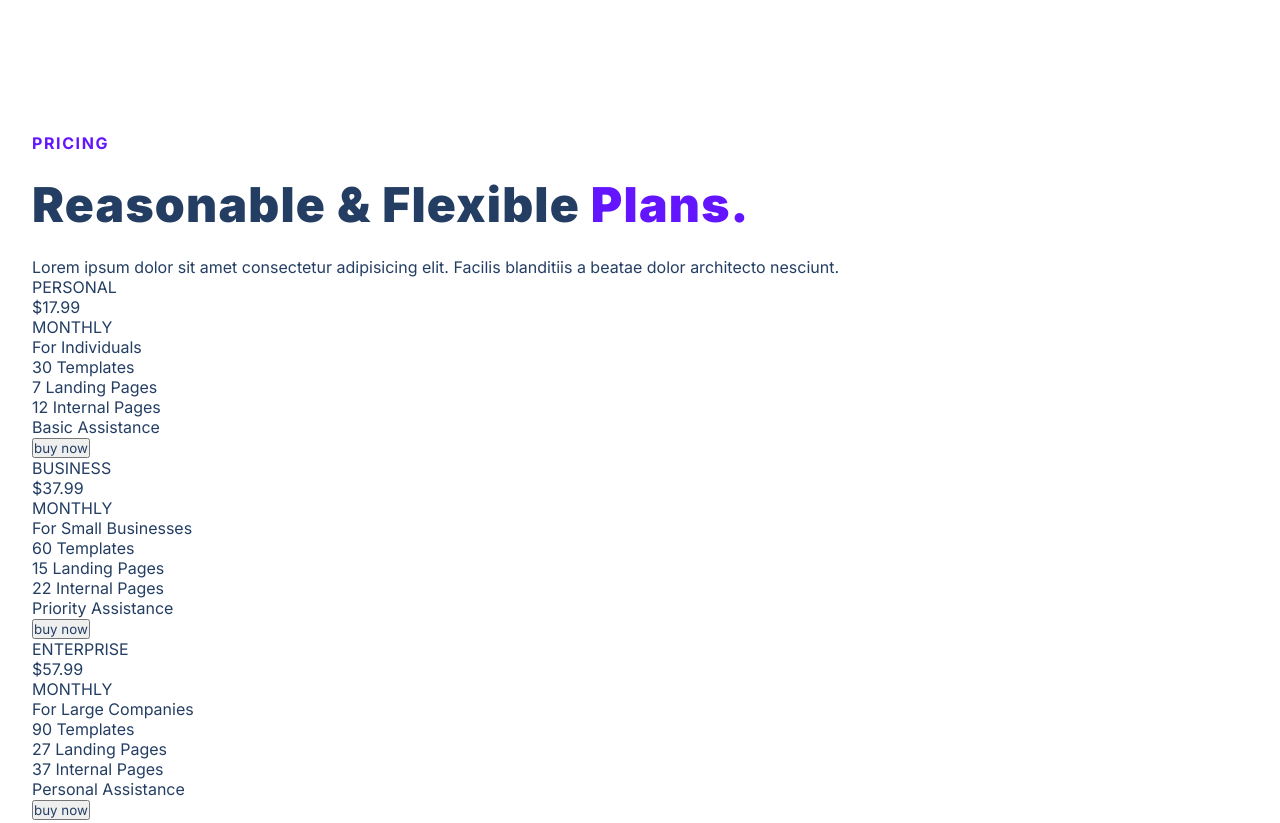
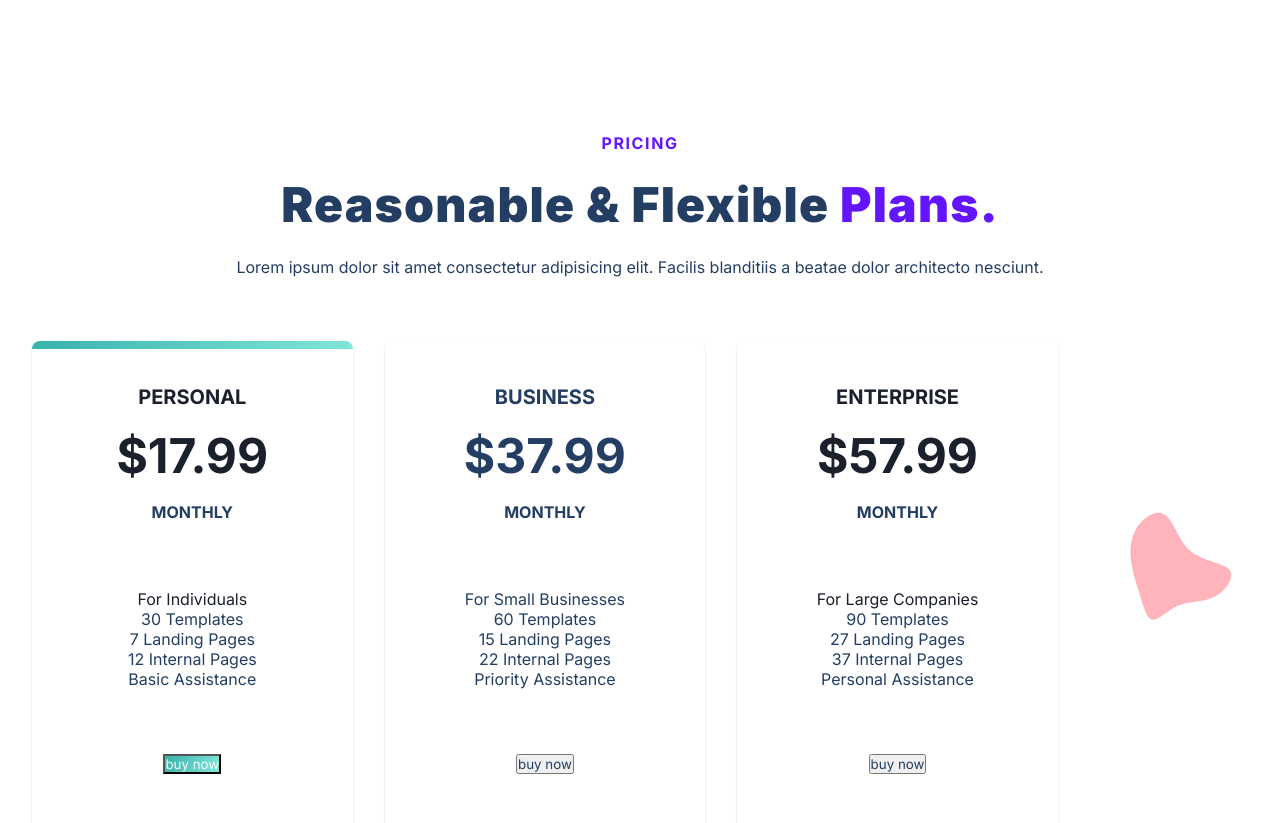
Before and after one commit to Jestr85/Treact---Final-Project, a plain HTML site: page index.html in a window 1280 px wide. Shown: the part 4320-5143 px from the top of the page. Drawn offline with Linux system fonts and the light colour scheme.

Commit message:
added PRICING section to CSS

```diff
--- a/styles.css
+++ b/styles.css
@@ -668,6 +668,85 @@ path[Attributes Style] {
 }
 
 
+/* PRICING */
+
+
+#pricing .row {
+    display: flex;
+    flex-direction: column;
+    align-items: center;
+}
+
+#pricing .section__title {
+    text-align: center;
+}
+
+#pricing .section__para {
+    max-width: 576px;
+    text-align: center;
+}
+
+.plans {
+    display: flex;
+    justify-content: space-between;
+    width: 100%;
+    position: relative;
+    z-index: 100;
+}
+
+.plan {
+    width: 100%;
+    max-width: 384px;
+    margin: 64px 32px 0 0;
+    padding-top: 8px;
+    border-radius: 8px;
+    overflow: hidden;
+    box-shadow: rgba(0, 0, 0, 0) 0px 0px 0px 0px, rgba(0, 0, 0, 0) 0px 0px 0px 0px, rgba(0, 0, 0, 0.1) 0px 1px 3px 0px, rgba(0, 0, 0, 0.06) 0px 1px 2px 0px;
+    position: relative;
+    z-index: 100;
+    background: #fff;
+}
+
+.plan:nth-child(1) .plan__stripe, .plan:nth-child(1) .plan__button {
+    color: #f7fafc;
+    background: linear-gradient(115deg, rgb(56, 178, 172) 0%, rgb(129, 230, 217) 100%)
+}
+.plan__stripe {
+    position: absolute;
+    top: 0;
+    left: 0;
+    width: 100%;
+    height: 8px;
+}
+
+.plan__top, .plan__middle, .plan__bottom {
+    padding: 32px;
+    text-align: center;
+}
+
+.plan:nth-child(odd) .plan__name, .plan:nth-child(odd) .plan__price, .plan:nth-child(odd) .plan__target {
+    color: #1a202c;
+}
+
+.plan__name {
+    font-size: 20px;
+    font-weight: bold;
+    line-height: 1.625;
+}
+
+.plan__price {
+    font-weight: bold;
+    line-height: 1.625;
+    font-size: 48px;
+    margin: 4px 0;
+}
+
+.plan__duration {
+    font-weight: bold;
+    line-height: 1.625;
+}
+
+
 
 
 /* RESPONSIVENESS */
```
